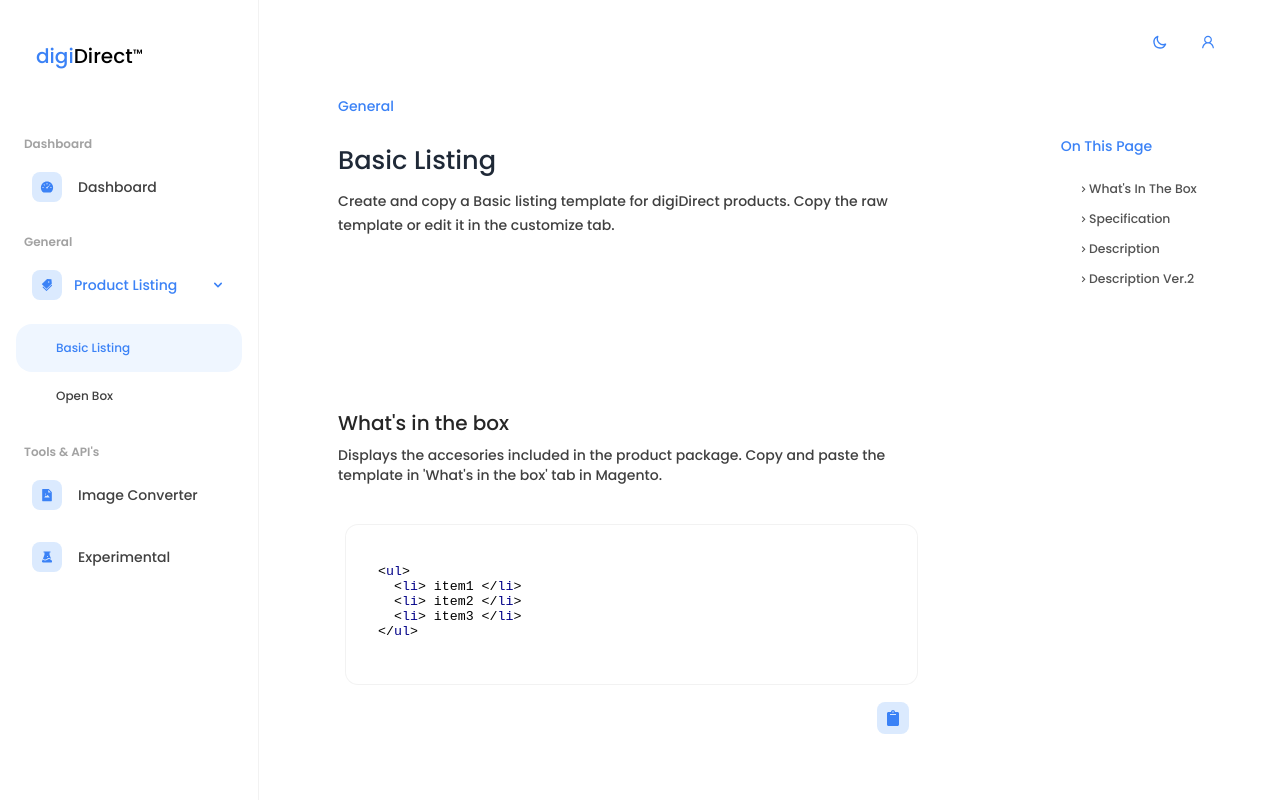
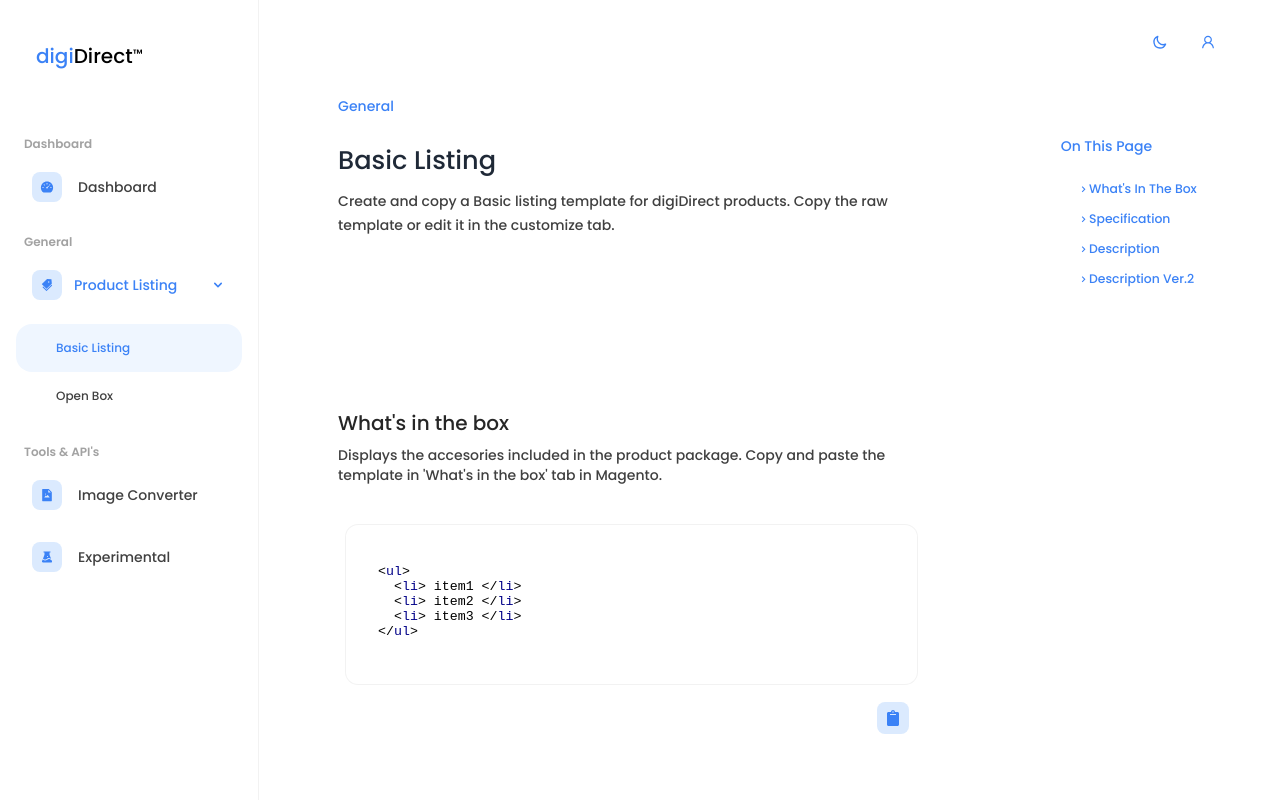
Before and after one commit to rogelcristobal/digiDirect, a React (Create React App) app: page /#/basic-listing in a window 1280 px wide. Built offline with nearby package versions, Linux system fonts and the light colour scheme.

Commit message:
useInView and scrollIntoView implemented

```diff
--- a/src/pages/BasicListing.jsx
+++ b/src/pages/BasicListing.jsx
@@ -25,21 +25,21 @@ const BasicListing = () => {
     useContext(NavScrollContext);
   const scrollRef = useRef(null); // for navbar purposes
   const inViewOptions = {
-    threshold: 0.6,
+    threshold: 1,
     delay: 200,
-    rootMargin: "60px 0px",
+    rootMargin: "90px 0px",
   };
   const inTheBoxTab = useRef(null);
   const specsTab = useRef(null);
   const descriptionTab = useRef(null);
-  const descriptionVerTwoTab = useRef(null);
-
-  const [tabInViewState,setTabInViewState] = useState({
-    inTheBox:false,
-    spec:false,
-  })
+  const descriptionVer2Tab = useRef(null);
 
 
+
+  const [inTheBoxView, inTheBoxState] = useInView(inViewOptions);
+  const [specsView, specsState] = useInView(inViewOptions);
+  const [descriptionView, descriptionState] = useInView(inViewOptions);
+  const [descriptionVer2View, descriptionVer2State] = useInView(inViewOptions);
 
 
   useEffect(() => {
@@ -76,8 +76,8 @@ const BasicListing = () => {
 
           {/* in the box */}
 
-          <Box  ref={inTheBoxTab} className="w-full box-border space-y-8 ">
-            <Box>
+          <Box ref={inTheBoxTab} className="w-full box-border space-y-8 ">
+            <Box ref={inTheBoxView}>
               <PageSubTitle
                 id="gab"
                 title=" What's in the box"
@@ -93,10 +93,9 @@ const BasicListing = () => {
 
           {/* sepcs */}
 
-          <Box  ref={specsTab} className="w-full box-border space-y-8">
-            <Box>
+          <Box ref={specsTab} className="w-full box-border space-y-8 ">
+            <Box  ref={specsView}>
               <PageSubTitle
-
                 title="Specification"
                 subtitle={`Displays the specification of the product. Copy and paste it in 'Specification' tab in Magento. `}
               />
@@ -108,8 +107,8 @@ const BasicListing = () => {
 
           {/* description */}
 
-          <Box  ref={descriptionTab} className="w-full box-border space-y-8">
-            <Box>
+          <Box  ref={descriptionTab} className="w-full box-border space-y-8 ">
+            <Box  ref={descriptionView}>
               <PageSubTitle
                 title="Description"
                 subtitle={`Displays the description of the product. Copy and paste it in 'description' tab in Magento. `}
@@ -123,8 +122,8 @@ const BasicListing = () => {
           </Box>
 
           {/* description v2 */}
-          <Box ref={descriptionVerTwoTab} className="w-full box-border space-y-8">
-            <Box>
+          <Box  ref={descriptionVer2Tab} className="w-full box-border space-y-8 ">
+            <Box ref={descriptionVer2View}>
               <PageSubTitle
                 title="Description ver.2 "
                 subtitle={`Displays the description of the product. Copy and paste it in 'description' tab in Magento. `}
@@ -148,28 +147,55 @@ const BasicListing = () => {
             variant="body1"
             className="text-sm text-blue-500 capitalize font-medium"
           >
-            {" "}
             on this page
           </Typography>
 
           <Box className="flex flex-col box-border pl-4 items-start justify-start h-full mt-6 w-full space-y-3 relative">
             {[
-              { title: "what's in the box", reference:inTheBoxTab},
-              { title: "specification", reference: specsTab},
-              { title: "description", reference: descriptionTab},
-              { title: "description ver.2", reference: descriptionVerTwoTab },
+              {
+                title: "what's in the box",
+                reference: {
+                  tab: inTheBoxTab,
+                  viewRef: inTheBoxView,
+                  viewState: inTheBoxState,
+                },
+              },
+              {
+                title: "specification",
+                reference: {
+                  tab: specsTab,
+                  viewRef: specsView,
+                  viewState: specsState,
+                },
+              },
+              {
+                title: "description",
+                reference: {
+                  tab: descriptionTab,
+                  viewRef: descriptionView,
+                  viewState: descriptionState,
+                },
+              },
+              {
+                title: "description ver.2",
+                reference: {
+                  tab: descriptionVer2Tab,
+                  viewRef: descriptionVer2View,
+                  viewState: descriptionVer2State,
+                },
+              },
             ].map((item, idx) => (
               <Link
                 key={idx}
                 underline="none"
                 onClick={() =>
-                  item.reference.current.scrollIntoView({
+                  item.reference.tab.current.scrollIntoView({
                     behavior: "smooth",
                     block: "center",
                   })
                 }
                 className={`font-poppins text-[0.775rem] font-medium cursor-pointer
-                ${item.stateView? 'text-blue-500':'text-neutral-600'}
+                ${item.reference.viewState ? "text-blue-500" : "text-neutral-600"}
                 capitalize transition-all duration-700 ease-in-out  flex items-center justify-center`}
               >
                 <BiChevronRight></BiChevronRight>
```
